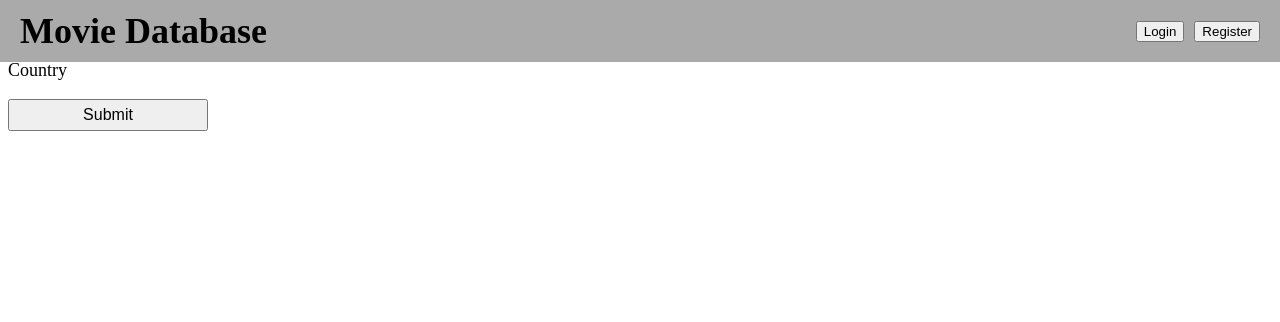
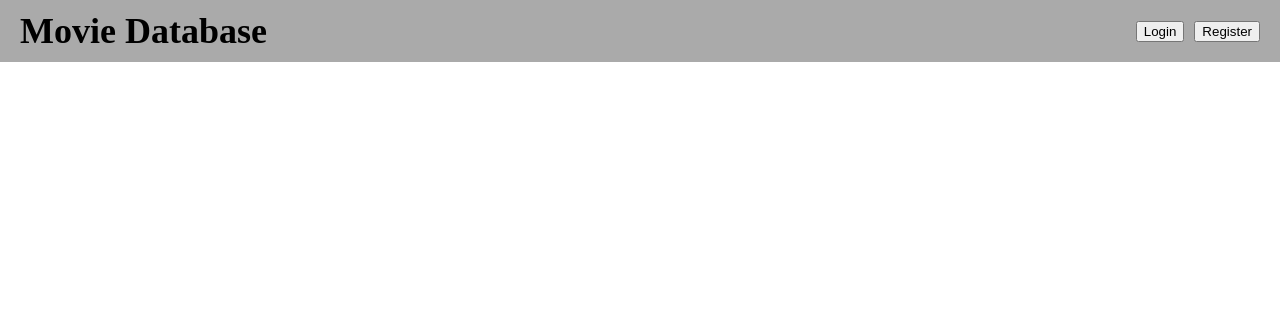
Before and after one commit to ocarhui/COMP0022CW, a PHP site: page / in a window 1280 px wide. Shown: the top 322 px of the page. Run offline with PHP 8.4, Linux system fonts and the light colour scheme; data that the repository does not hold is empty.

Commit message:
fix: index.php

```diff
--- a/db/createDB.sql
+++ b/db/createDB.sql
@@ -118,9 +118,9 @@ CREATE TABLE `movie_database`.`movie_tags` (
     `rating-userID` INT NOT NULL,
     `tagID` INT NOT NULL,
     `timestamp` TIMESTAMP NOT NULL,
-    PRIMARY KEY (`movieID`, `userID`, `tagID`),
+    PRIMARY KEY (`movieID`, `rating-userID`, `tagID`),
     FOREIGN KEY (`movieID`) REFERENCES `movies`(`movieID`),
-    FOREIGN KEY (`rating-userID`) REFERENCES `rating-users`(`ratomg-userID`),
+    FOREIGN KEY (`rating-userID`) REFERENCES `rating-users`(`rating-userID`),
     FOREIGN KEY (`tagID`) REFERENCES `tags`(`tagID`)
  ) ENGINE = InnoDB;
 
--- a/movie_database/index.php
+++ b/movie_database/index.php
@@ -4,10 +4,6 @@ require 'database.php';
 session_start();
 
 // Fetch distinct countries from the database
-$query_countries = "SELECT DISTINCT country FROM movie_db";
-$stmt_countries = mysqli_prepare($connection, $query_countries);
-mysqli_stmt_execute($stmt_countries);
-$response_countries = mysqli_stmt_get_result($stmt_countries);
 ?>
 
 <!doctype html>
@@ -96,18 +92,6 @@ $response_countries = mysqli_stmt_get_result($stmt_countries);
     <div id="filters">
         <!-- Filter -->
         <div id="selection">
-            <!-- Select country -->
-            <form method='POST' action='index.php'>
-                <div id="country" class="dropdown-check-list" tabindex="100">
-                    <span class="anchor">Country</span>
-                    <ul class="items">
-                        <?php while($row = mysqli_fetch_assoc($response_countries)) : ?>
-                            <input type="checkbox" name="selected_countries[]" value='<?php echo $row['country']; ?>' /><?php echo $row['country']; ?>
-                        <?php endwhile; ?>
-                    </ul>
-                </div>
-                <input type='submit' name='submit' value='Submit' style="width: 200px;">
-            </form>
             <!-- Result -->
             <?php include 'filter_result.php'; ?>
         </div>
```
